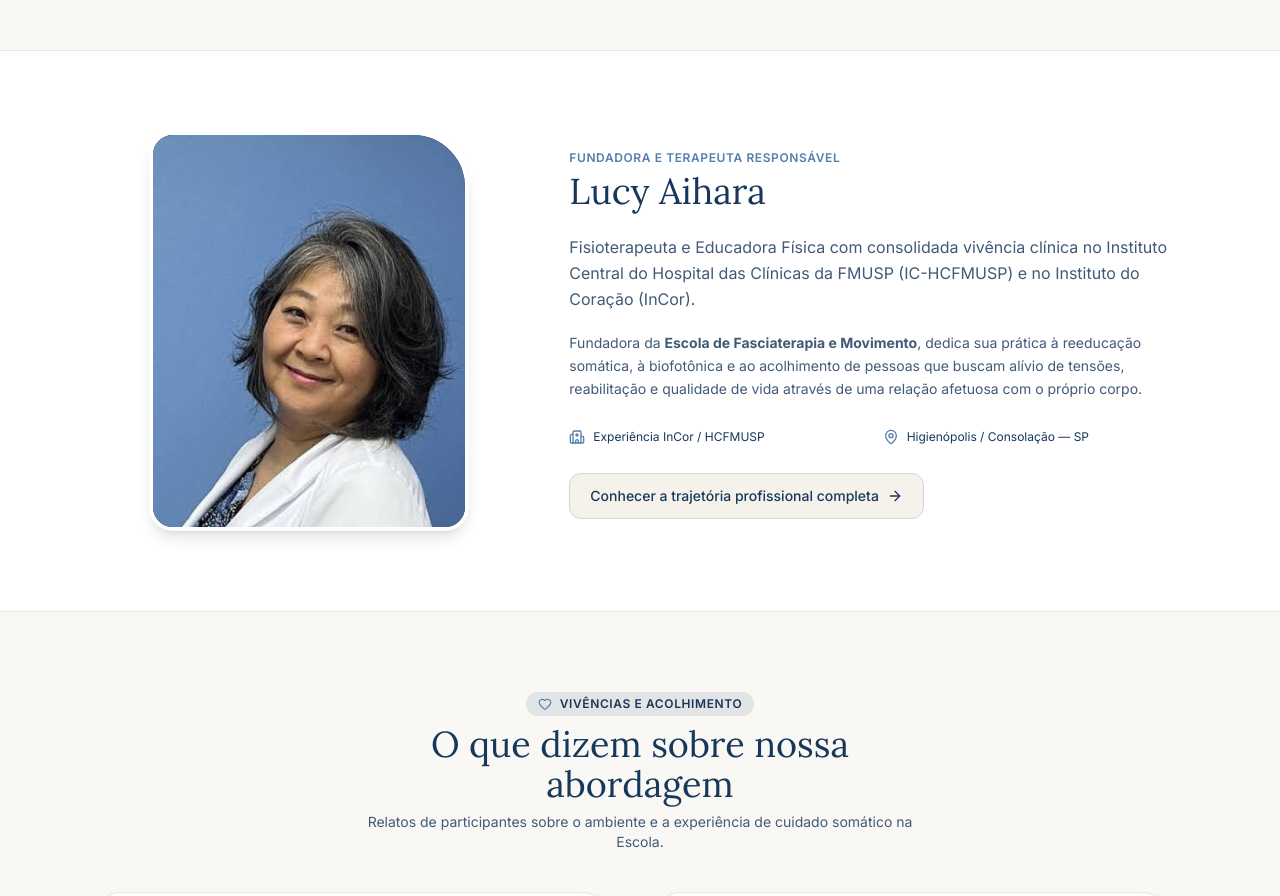
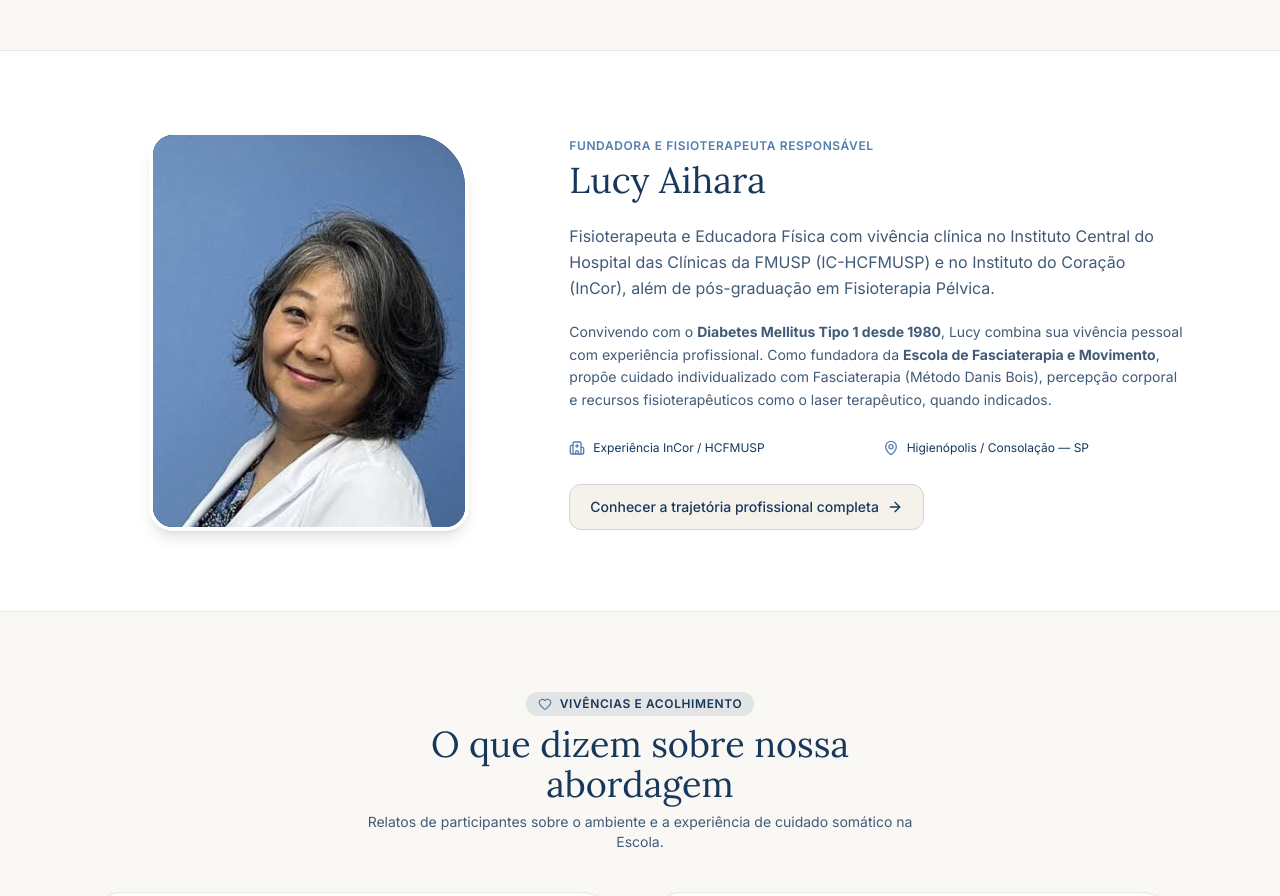
Before and after one commit to mslol21/projeto-lucy, a Next.js app: page / in a window 1280 px wide. Shown: the part 3640-4536 px from the top of the page. Built offline with nearby package versions, Linux system fonts and the light colour scheme.

Commit message:
Alinha comunicação da Lucy ao laser e sessão de R$70

```diff
--- a/src/components/home/LucySummarySection.tsx
+++ b/src/components/home/LucySummarySection.tsx
@@ -24,7 +24,7 @@ export function LucySummarySection() {
           {/* Texto Resumido à Direita */}
           <div className="md:col-span-7 space-y-5">
             <span className="text-xs font-semibold uppercase tracking-wider text-[#527fae]">
-              Fundadora e Terapeuta Responsável
+              Fundadora e Fisioterapeuta Responsável
             </span>
 
             <h2 id="lucy-title" className="font-serif text-3xl sm:text-4xl text-[#17385B] font-normal leading-tight">
@@ -32,11 +32,11 @@ export function LucySummarySection() {
             </h2>
 
             <p className="text-base text-[#415A77] leading-relaxed">
-              Fisioterapeuta e Educadora Física com consolidada vivência clínica no Instituto Central do Hospital das Clínicas da FMUSP (IC-HCFMUSP) e no Instituto do Coração (InCor).
+              Fisioterapeuta e Educadora Física com vivência clínica no Instituto Central do Hospital das Clínicas da FMUSP (IC-HCFMUSP) e no Instituto do Coração (InCor), além de pós-graduação em Fisioterapia Pélvica.
             </p>
 
             <p className="text-sm text-[#415A77] leading-relaxed">
-              Fundadora da <strong>Escola de Fasciaterapia e Movimento</strong>, dedica sua prática à reeducação somática, à biofotônica e ao acolhimento de pessoas que buscam alívio de tensões, reabilitação e qualidade de vida através de uma relação afetuosa com o próprio corpo.
+              Convivendo com o <strong>Diabetes Mellitus Tipo 1 desde 1980</strong>, Lucy combina sua vivência pessoal com experiência profissional. Como fundadora da <strong>Escola de Fasciaterapia e Movimento</strong>, propõe cuidado individualizado com Fasciaterapia (Método Danis Bois), percepção corporal e recursos fisioterapêuticos como o laser terapêutico, quando indicados.
             </p>
 
             <div className="grid grid-cols-1 sm:grid-cols-2 gap-3 pt-2 text-xs text-[#17385B]">
```
